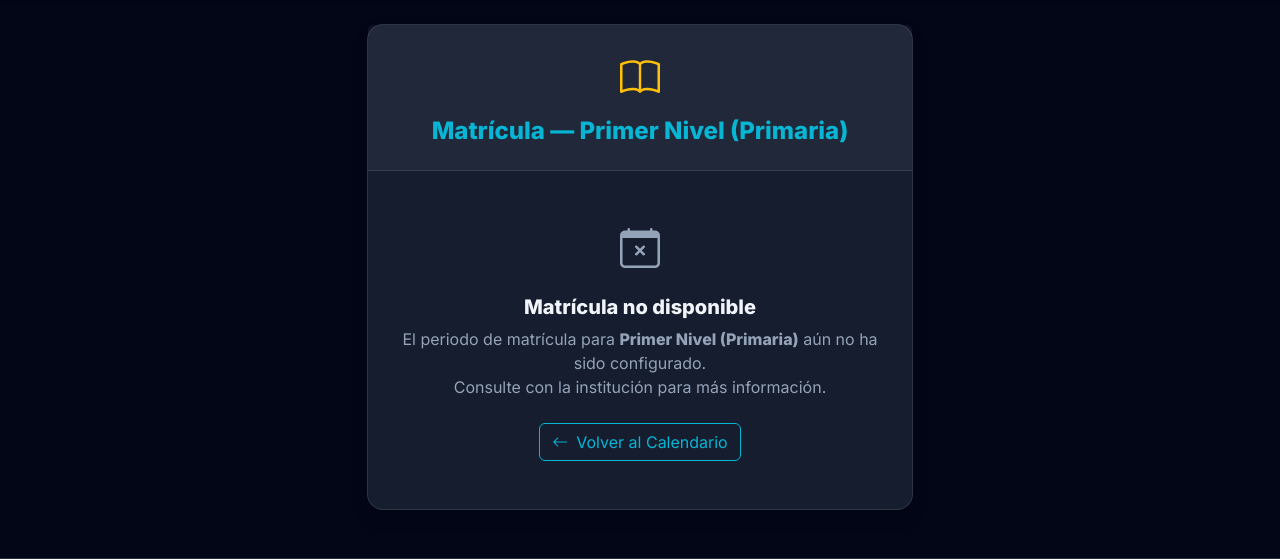
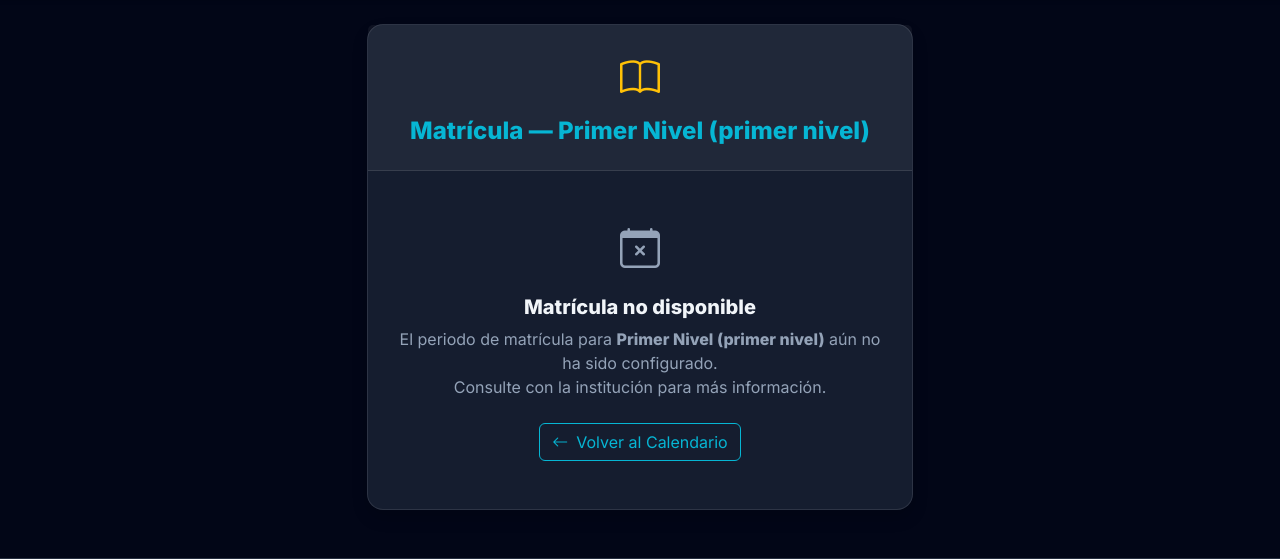
Before and after one commit to LUISKA777/Wep-Cindea, a Flask app: page /matricula/primaria in a window 1280 px wide. Shown: the part 67-626 px from the top of the page. Run offline with Flask 3, Linux system fonts and the light colour scheme; data that the repository does not hold is empty.

Commit message:
Cambio nombre

```diff
--- a/app.py
+++ b/app.py
@@ -14,15 +14,15 @@ app.config['SECRET_KEY'] = os.environ.get('SECRET_KEY', 'cindea-secret-key-12345
 CR_TZ = pytz.timezone('America/Costa_Rica')
 
 ENROLLMENT_KEYWORDS = {
-    '3er Ciclo': {
+    'tercer nivel': {
         'cycle_id': 'tercer_nivel',
-        'keywords': ['3er ciclo', 'tercer ciclo', 'tercer', '10mo', '11vo', '10vo', 'décimo', 'undécimo']
+        'keywords': ['3er ciclo', 'tercer ciclo', 'tercer', '10mo', '11vo', '10vo', 'décimo', 'undécimo', 'tercer nivel']
     },
-    '2do Ciclo': {
+    'Segundo nivel': {
         'cycle_id': 'segundo_nivel',
-        'keywords': ['2do ciclo', 'segundo ciclo', 'segundo', '7mo', '8vo', '9no', '7vo', '8vo', '9no', 'sétimo', 'octavo', 'noveno']
+        'keywords': ['2do ciclo', 'segundo ciclo', 'segundo', '7mo', '8vo', '9no', '7vo', '8vo', '9no', 'sétimo', 'octavo', 'noveno', 'Segundo nivel']
     },
-    'Primaria': {
+    'primer nivel': {
         'cycle_id': 'primaria',
         'keywords': ['primaria', '1ero', '2do', '3ero', '4to', '5to', '6to', '1ro', '2do', '3ro', '4to', '5to', '6to', 'primer nivel']
     }
@@ -1086,7 +1086,7 @@ def delete_enrollment_date(id):
 
 MATRICULA_CYCLES = {
     'primaria': {
-        'label': 'Primer Nivel (Primaria)',
+        'label': 'Primer Nivel (primer nivel)',
         'icon': 'bi-book',
         'color': 'warning',
         'description': 'Matrícula para estudiantes de Educación Primaria (1° a 6° grado).'
@@ -1098,7 +1098,7 @@ MATRICULA_CYCLES = {
         'description': 'Matrícula para estudiantes de Segundo Nivel: Equivalente a Sétimo, Octavo y Noveno año.'
     },
     'tercer_nivel': {
-        'label': 'Tercer Nivel — Plan de estudios de educación de adultos k',
+        'label': 'tercer nivel — Plan de estudios de educación de adultos k',
         'icon': 'bi-award',
         'color': 'success',
         'description': 'Matrícula para estudiantes del Ciclo Diversificado: Equivalente a Décimo y Undécimo año.'
--- a/templates/admin_matriculas.html
+++ b/templates/admin_matriculas.html
@@ -14,7 +14,7 @@
         <div class="card-body">
             <form method="POST" class="row g-3 align-items-end">
                 <div class="col-md-4">
-                    <label for="level" class="form-label fw-bold">Nivel (ej. Primaria 1ero)</label>
+                    <label for="level" class="form-label fw-bold">Nivel (ej. primer nivel 1ero)</label>
                     <input type="text" name="level" id="level" class="form-control" required>
                 </div>
                 <div class="col-md-3">
--- a/templates/admin_user_form.html
+++ b/templates/admin_user_form.html
@@ -94,9 +94,9 @@
                         <label for="level" class="form-label fw-bold">Nivel Académico (Solo para Estudiantes)</label>
                         <select class="form-select" id="level" name="level">
                             <option value="">-- Seleccione un nivel --</option>
-                            <option value="primaria" {% if action == 'edit' and user.level == 'primaria' %}selected{% endif %}>Primaria</option>
-                            <option value="segundo_nivel" {% if action == 'edit' and user.level == 'segundo_nivel' %}selected{% endif %}>Segundo Ciclo</option>
-                            <option value="tercer_nivel" {% if action == 'edit' and user.level == 'tercer_nivel' %}selected{% endif %}>Tercer Ciclo</option>
+                            <option value="primaria" {% if action == 'edit' and user.level == 'primaria' %}selected{% endif %}>primer nivel</option>
+                            <option value="segundo_nivel" {% if action == 'edit' and user.level == 'segundo_nivel' %}selected{% endif %}>Segundo nivel</option>
+                            <option value="tercer_nivel" {% if action == 'edit' and user.level == 'tercer_nivel' %}selected{% endif %}>tercer nivel</option>
                         </select>
                         <div class="form-text">Este campo solo es relevante para usuarios con rol de Estudiante.</div>
                     </div>
--- a/templates/admin_users.html
+++ b/templates/admin_users.html
@@ -56,9 +56,9 @@
                             <td class="text-center">
                                 {% if user.level %}
                                     <span class="badge bg-secondary text-dark">
-                                        {% if user.level == 'primaria' %}Primaria
-                                        {% elif user.level == 'segundo_nivel' %}Segundo Ciclo
-                                        {% elif user.level == 'tercer_nivel' %}Tercer Ciclo
+                                        {% if user.level == 'primaria' %}primer nivel
+                                        {% elif user.level == 'segundo_nivel' %}Segundo nivel
+                                        {% elif user.level == 'tercer_nivel' %}tercer nivel
                                         {% else %}{{ user.level }}
                                         {% endif %}
                                     </span>
--- a/templates/matriculas.html
+++ b/templates/matriculas.html
@@ -71,7 +71,7 @@
                     <tbody>
                         {% for d in items %}
                         <tr style="border-bottom: 1px solid var(--glass-border);">
-                            <td class="fw-bold">{{ d.level }}</td>
+                            <td class="fw-bold">{{ d.level | replace('Primaria', 'primer nivel') | replace('2do Ciclo', 'Segundo nivel') | replace('3er Ciclo', 'tercer nivel') }}</td>
                             <td>{{ d.start_date }}</td>
                             <td>{{ d.end_date }}</td>
                         </tr>
--- a/templates/professor_dashboard.html
+++ b/templates/professor_dashboard.html
@@ -55,9 +55,9 @@
                     <div class="text-end">
                         {% if result.student.level %}
                         <span class="badge bg-info text-dark">
-                            {% if result.student.level == 'primaria' %}Primaria
-                            {% elif result.student.level == 'segundo_nivel' %}Segundo Ciclo
-                            {% elif result.student.level == 'tercer_nivel' %}Tercer Ciclo
+                            {% if result.student.level == 'primaria' %}primer nivel
+                            {% elif result.student.level == 'segundo_nivel' %}Segundo nivel
+                            {% elif result.student.level == 'tercer_nivel' %}tercer nivel
                             {% else %}{{ result.student.level }}
                             {% endif %}
                         </span>
```
